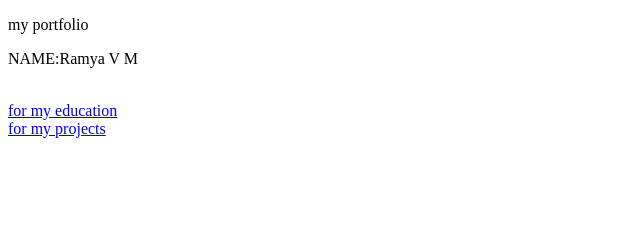
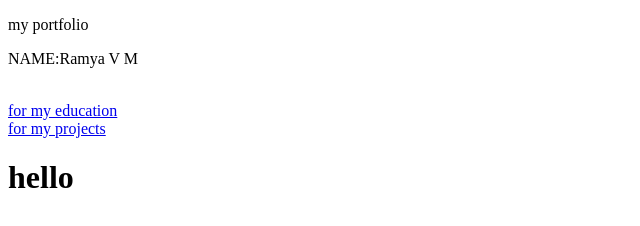
Before and after one commit to Ramyameleshimi/ramyav, a website: page src/index.html in a window 1280 px wide. Shown: the whole page, without its empty margins (0-640 px from the left). Drawn offline with Linux system fonts and the light colour scheme.

Commit message:
project added

```diff
--- a/src/index.html
+++ b/src/index.html
@@ -12,5 +12,7 @@
     <a href="/education.html">for my education </a>
     <br>
     <a href="/projects.html">for my projects</a>
+    <br>
+    <h1>hello</h1>
 </body>
 </html>
```
